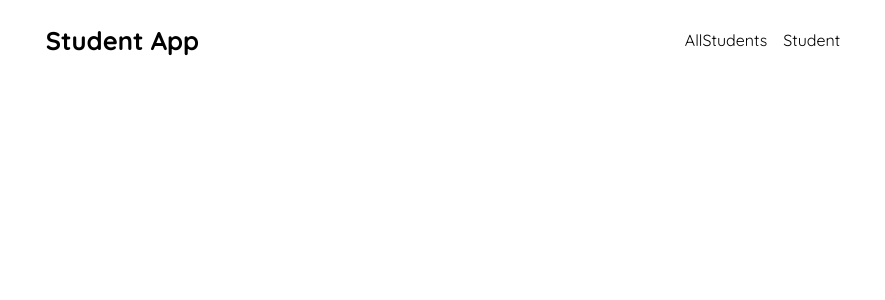
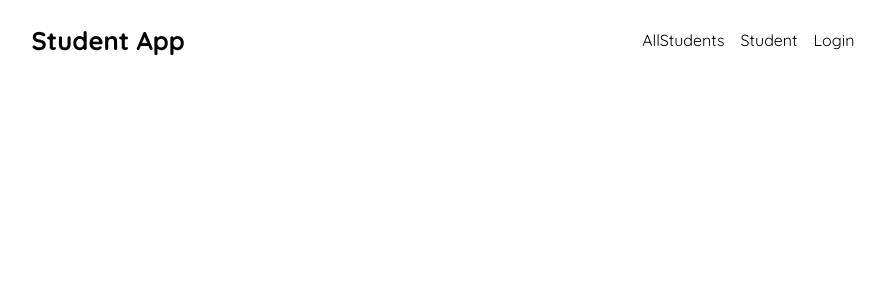
Before and after one commit to IBRAHIM00675/student-api-react, a React (Create React App) app: page / in a window 1280 px wide. Shown: the top 300 px of the page, without its empty margins (197-1082 px from the left). Built offline with nearby package versions, Linux system fonts and the light colour scheme.

Commit message:
Navbar.js

```diff
--- a/src/Components/Navbar.js
+++ b/src/Components/Navbar.js
@@ -13,6 +13,9 @@ const Navbar = () => {
 
         <Link id="links" to="/All-students">AllStudents</Link>
         <Link id="links" to="/Add-student">Student</Link>
+        <Link id="links" to="/Login">Login</Link>
+
+
       </div>
     </div>
   );
```
